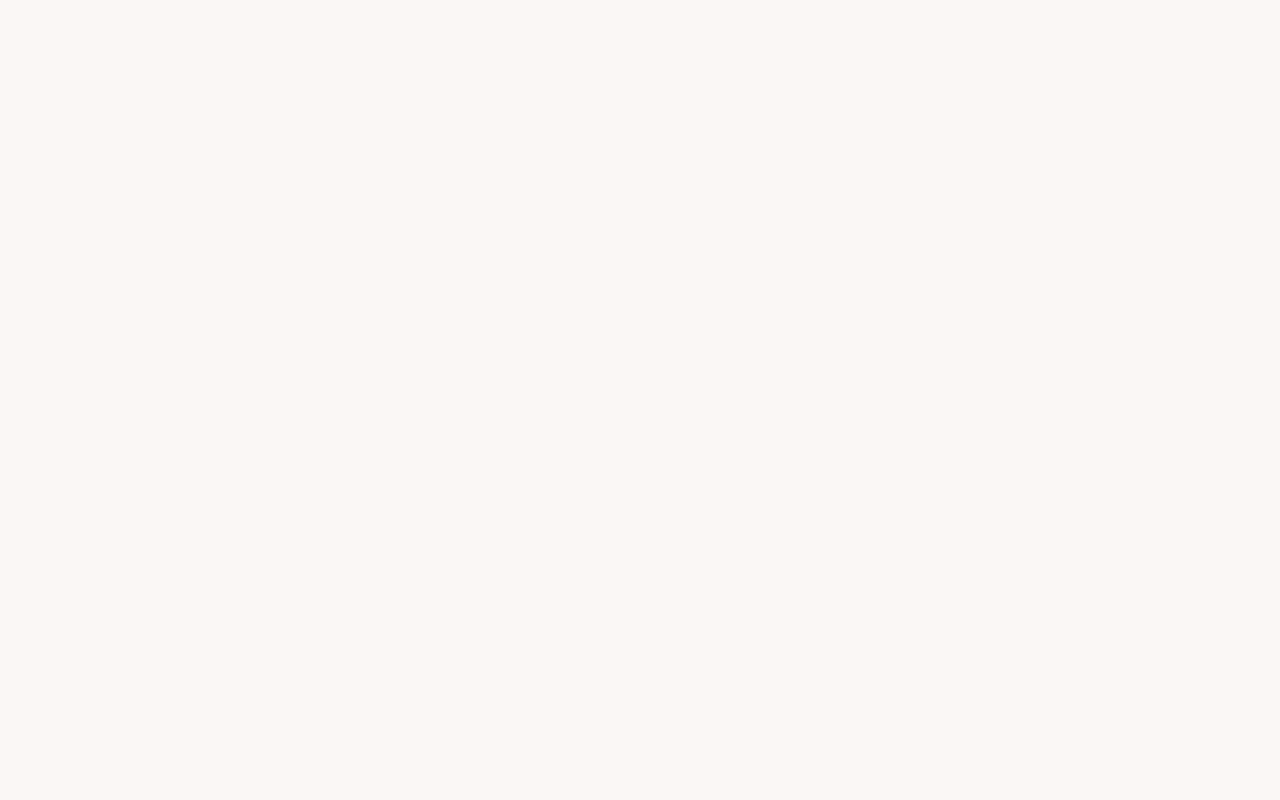
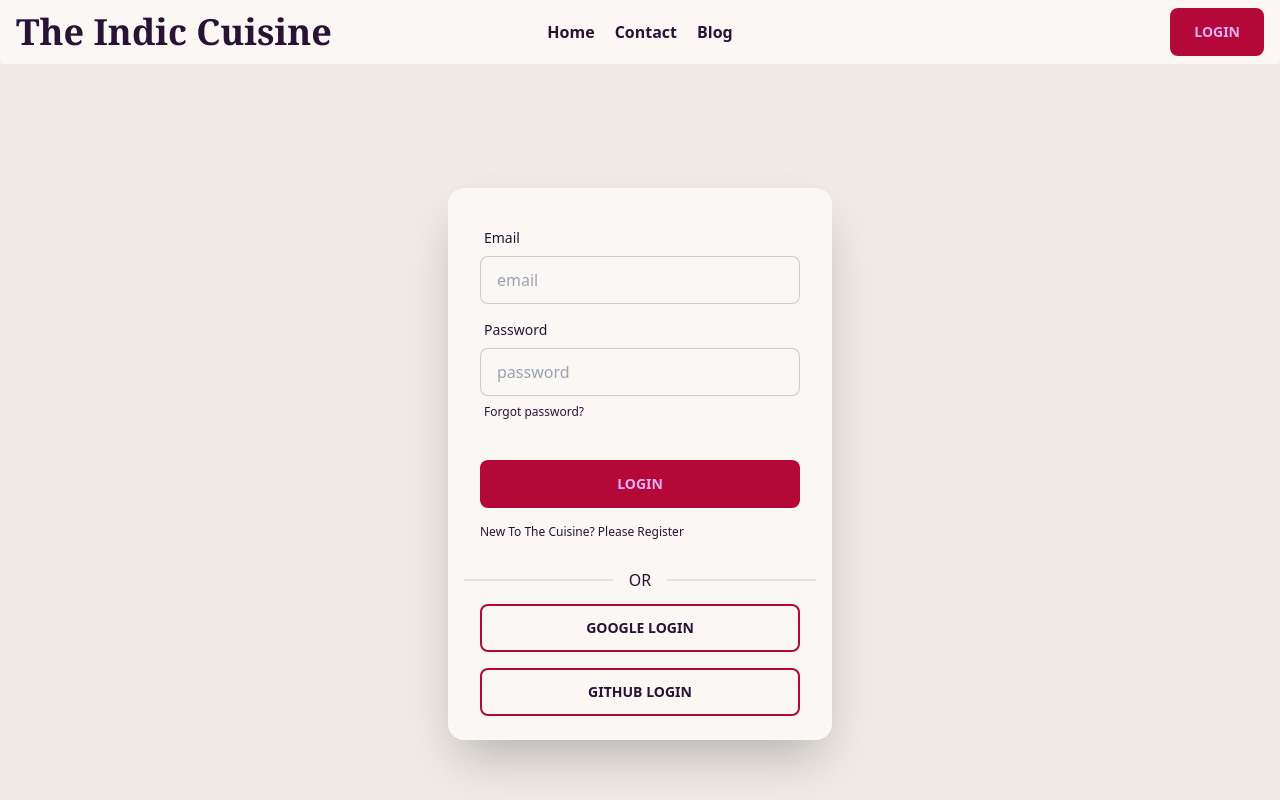
Before and after one commit to ACM-Anik/the-indic-cuisine-client, a React (Vite) app: page /login in a window 1280 px wide. Shown: the top 800 px of the page. Built offline with nearby package versions, Linux system fonts and the light colour scheme; no server answers.

Commit message:
firebase email and password's login and register done

```diff
--- a/package.json
+++ b/package.json
@@ -10,6 +10,7 @@
     "preview": "vite preview"
   },
   "dependencies": {
+    "@heroicons/react": "^2.0.17",
     "daisyui": "^2.51.6",
     "firebase": "^9.21.0",
     "localforage": "^1.10.0",
--- a/src/Providers/AuthProvider.jsx
+++ b/src/Providers/AuthProvider.jsx
@@ -1,13 +1,57 @@
-import React from 'react';
-import { getAuth, createUserWithEmailAndPassword } from "firebase/auth";
+import React, { createContext, useEffect, useState } from 'react';
+import { getAuth, createUserWithEmailAndPassword, signInWithEmailAndPassword, signOut, onAuthStateChanged } from "firebase/auth";
+import app from '../firebase/firebase.config';
 
-const auth = getAuth();
+
+
+export const AuthContext = createContext(null);
+const auth = getAuth(app);
+
+
 
 const AuthProvider = ({children}) => {
+    const [user, setUser] = useState(null);
+    const [loading, setLoading] = useState(false);
+
+    const createUser = (email, password) => {
+        setLoading(true);
+        return createUserWithEmailAndPassword(auth, email, password);
+    }
+
+    const signIn = (email, password) => {
+        setLoading(true);
+        return signInWithEmailAndPassword(auth, email, password);
+    }
+
+    const logOut = () =>{
+        setLoading(true);
+        return signOut(auth);
+    }
+
+    useEffect(()=>{
+        const unsubscribe = onAuthStateChanged(auth, loggedInUser =>{
+            console.log("LoggedIn user inside the auth state observer", loggedInUser);
+            setUser(loggedInUser);
+            setLoading(false);
+        });
+
+        return () =>{
+            unsubscribe();
+        }
+    },[])
+
+    const authInfo = {
+            user,
+            loading,
+            createUser,
+            signIn,
+            logOut
+    };
+
     return (
-        <div>
-
-        </div>
+        <AuthContext.Provider value={authInfo}>
+            {children}
+        </AuthContext.Provider>
     );
 };
 
--- a/src/pages/Home/Home.jsx
+++ b/src/pages/Home/Home.jsx
@@ -11,7 +11,7 @@ const Home = () => {
     }, [])
 
     return (
-        <div>
+        <div className='min-h-screen'>
             {/* Banner */}
             <section>
                 <div className="hero min-h-fit rounded" style={{ backgroundImage: `url("https://img.freepik.com/premium-photo/top-view-indian-food-spices_23-2148747592.jpg?w=740")`, height: '600px' }}>
@@ -29,8 +29,8 @@ const Home = () => {
                 <h1 className='text-5xl font-bold text-center my-6'>All The Best Chefs</h1>
                 <div className='grid md:grid-cols-2 lg:grid-cols-3 gap-6 '>
                     {chefs?.map(singleChefs =>
-                        <div className="card md:w-96 lg:w-[400px] mx-2 bg-base-100 shadow-xl">
-                            <figure><img style={{height:"320px"}} src={singleChefs.picture} alt="chefs" /></figure>
+                        <div key={singleChefs.id} className="card md:w-96 lg:w-[400px] mx-2 bg-base-100 shadow-xl">
+                            <figure><img style={{height:"300px"}} src={singleChefs.picture} alt="chefs" /></figure>
                             <div className="card-body">
                                 <h2 className="card-title">{singleChefs.name}</h2>
                                 <p>If a dog chews shoes whose shoes does he choose?</p>
--- a/src/pages/Login/Login.jsx
+++ b/src/pages/Login/Login.jsx
@@ -1,9 +1,10 @@
 import React, { useContext, useState } from 'react';
 import { Link } from 'react-router-dom';
-// import { AuthContext } from '../providers/AuthProvider';
+import { AuthContext } from '../../Providers/AuthProvider';
+
 
 const Login = () => {
-    // const { signIn, signInWithGoogle } = useContext(AuthContext);
+    const { signIn } = useContext(AuthContext);
 
     const [success, setSuccess] = useState('');
     const [error, setError] = useState('');
@@ -16,18 +17,32 @@ const Login = () => {
         const password = form.password.value;
         console.log(email, password);
 
-        // signIn(email, password)
-        // .then(result =>{
+        signIn(email, password)
+            .then(result => {
+                const loggedUser = result.user;
+                setSuccess(loggedUser);
+                console.log(loggedUser);
+                form.reset();
+
+            })
+            .catch(error => {
+                setError(error);
+                console.log(error.message);
+
+            })
+    }
+
+    const handleGoogleSignIn = () => {
+        // signInWithGoogle()
+        // .then(result => {
         //     const loggedUser = result.user;
         //     console.log(loggedUser);
-        //     form.reset();
         // })
-        // .catch(error =>{
-        //     console.log(error.message);
+        // .catch(error => {
+        //     console.log(error);
         // })
     }
-
-    const handleGoogleSignIn = () =>{
+    const handleGithubSignIn = () => {
         // signInWithGoogle()
         // .then(result => {
         //     const loggedUser = result.user;
@@ -39,39 +54,55 @@ const Login = () => {
     }
     return (
         <div className="hero min-h-screen bg-base-200">
-            <div className="hero-content flex-col">
-                <div className="text-center">
+            {/* <div className="hero-content flex"> */}
+                {/* <div className="text-center">
                     <h1 className="text-5xl font-bold">Please Login Here!</h1>
-                </div>
+                </div> */}
                 <div className="card flex-shrink-0 w-full max-w-sm shadow-2xl bg-base-100">
                     <form onSubmit={handleLogin} className="card-body pb-4">
                         <div className="form-control">
                             <label className="label">
                                 <span className="label-text">Email</span>
                             </label>
-                            <input type="email" name="email" placeholder="email" className="input input-bordered" required />
+                            <input type="email" name="email" placeholder="email" className="input input-bordered rounded-lg" required />
                         </div>
                         <div className="form-control">
                             <label className="label">
                                 <span className="label-text">Password</span>
                             </label>
-                            <input type="password" name="password" placeholder="password" className="input input-bordered" required />
+                            <input type="password" name="password" placeholder="password" className="input input-bordered rounded-lg" required />
                             <label className="label">
                                 <a href="#" className="label-text-alt link link-hover">Forgot password?</a>
                             </label>
                         </div>
                         <div className="form-control mt-6">
-                            <button className="btn btn-primary">Login</button>
+                            <button className="btn rounded-lg md:px-6 border-0 bg-[#b40839] hover:bg-[#7f0427]">Login</button>
                         </div>
                     </form>
                     <Link to="/register" className="label-text-alt link link-hover ms-8 mb-4">
                         New To The Cuisine? Please Register
                     </Link>
+
+                    <div className="divider mx-4">OR</div>
+
+                    <div className="grid gap-4 card place-items-center mx-8">
+                        <button onClick={handleGoogleSignIn} className='btn btn-outline rounded-lg w-full border-2 border-[#b40839] hover:bg-[#7f0427]'>Google Login</button>
+                        <button onClick={handleGithubSignIn} className='btn btn-outline rounded-lg w-full border-2 border-[#b40839] hover:bg-[#7f0427]'>Github Login</button>
+                    </div>
+                <br />
+                {success &&
+                    <h5 className="text-success">
+                        LogIn successfully done!
+                    </h5>
+                }
+
+                {error &&
+                    <h5 className="text-danger">
+                        {error}
+                    </h5>
+                }
                 </div>
-                <dir>
-                    <button onClick={handleGoogleSignIn} className='btn btn-primary'>Google Login</button>
-                </dir>
-            </div>
+            {/* </div> */}
         </div>
     );
 };
--- a/src/pages/Login/Register.jsx
+++ b/src/pages/Login/Register.jsx
@@ -1,12 +1,13 @@
-// import React, { useContext } from 'react';
+import React, { useContext, useState } from 'react';
 import { Link } from 'react-router-dom';
-// import { AuthContext } from '../providers/AuthProvider';
+import { AuthContext } from '../../Providers/AuthProvider';
+
 
 const Register = () => {
+    const [error, setError] = useState('');
+    const { user, createUser } = useContext(AuthContext);
 
-    // const {user, createUser} = useContext(AuthContext);
-
-    const handleRegister = (event) =>{
+    const handleRegister = (event) => {
         event.preventDefault();
 
         const form = event.target;
@@ -15,21 +16,24 @@ const Register = () => {
         const password = form.password.value;
         console.log(name, email, password);
 
-        // createUser(email, password)
-        // .then(result => {
-        //     const loggedUser = result.user;
-        //     // console.log(loggedUser);
-        //     form.reset();
-        // })
-        // .catch(error => {
-        //     console.log(error.message);
-        // })
+        if (password.length < 6) {
+            setError('Password length must be 6 digits or longer');
+            return;
+        }
+
+        createUser(email, password)
+            .then(result => {
+                const loggedUser = result.user;
+                form.reset();
+            })
+            .catch(error => {
+                console.log(error.message);
+            })
     }
 
 
     return (
-        <div>
-            <div className="hero min-h-screen bg-base-200">
+        <div className="hero min-h-screen bg-base-200 py-10">
             <div className="hero-content flex-col lg:flex-row-reverse">
                 <div className="text-center lg:text-left">
                     <h1 className="text-5xl font-bold">Please Register!</h1>
@@ -41,28 +45,34 @@ const Register = () => {
                             <label className="label">
                                 <span className="label-text">Name</span>
                             </label>
-                                <input type="text" name="name" placeholder="name" className="input input-bordered" required />
+                            <input type="text" name="name" placeholder="name" className="input input-bordered rounded-lg" required />
+                        </div>
+                        <div className="form-control">
+                            <label className="label">
+                                <span className="label-text">Photo URL</span>
+                            </label>
+                            <input type="text" name='photo' placeholder="Photo URL" className="input input-bordered rounded-lg" required />
                         </div>
                         <div className="form-control">
                             <label className="label">
                                 <span className="label-text">Email</span>
                             </label>
-                                <input type="email" name="email" placeholder="email" className="input input-bordered" required />
+                            <input type="email" name="email" placeholder="email" className="input input-bordered rounded-lg" required />
                         </div>
                         <div className="form-control">
                             <label className="label">
                                 <span className="label-text">Password</span>
                             </label>
-                                <input type="password" name="password" placeholder="password" className="input input-bordered" required />
+                            <input type="password" name="password" placeholder="password" className="input input-bordered rounded-lg" required />
                             <label className="label">
                                 <Link to="/login" className="label-text-alt link link-hover">Already have an account?</Link>
                             </label>
                         </div>
                         <div className="form-control mt-6">
-                                <button className="btn btn-primary">Register</button>
+                            <button className="btn rounded-lg border-0 bg-[#b40839] hover:bg-[#7f0427]">Register</button>
                         </div>
+                        <p className='text-error'>{error}</p>
                     </form>
-                    </div>
                 </div>
             </div>
         </div>
--- a/src/pages/Shared/Footer/Footer.jsx
+++ b/src/pages/Shared/Footer/Footer.jsx
@@ -37,7 +37,7 @@ const Footer = () => {
             </footer>
             <footer className="footer footer-center p-4 bg-base-300 text-base-content">
                 <div>
-                    <p>Copyright © 2023 - All right reserved by ACME Industries Ltd</p>
+                    <p>Copyright © 2023 - All right reserved by The Indic Cuisine</p>
                 </div>
             </footer>
         </div>
--- a/src/pages/Shared/Header/Header.jsx
+++ b/src/pages/Shared/Header/Header.jsx
@@ -1,8 +1,17 @@
-import React from 'react';
+import React, { useContext } from 'react';
 
 import { NavLink, Link } from 'react-router-dom';
+import { AuthContext } from '../../../Providers/AuthProvider';
 
 const Header = () => {
+    const {user, logOut} = useContext(AuthContext);
+
+    const handleLogOut = () => {
+        logOut()
+        .then(result => {})
+        .catch(error => console.log(error));
+    }
+
     return (
         <div className="navbar bg-base-100 shadow-lg rounded px-4">
             <div className="navbar-start">
@@ -27,9 +36,12 @@ const Header = () => {
             </div>
             <div className="navbar-end ">
                 {
-                    // user ?
-                    //     <p className="tooltip" data-tip={"hello"}></p>
-                    //     :
+                    user ?
+                        <span>
+                            <p className="tooltip" data-tip="hello"></p>
+                            <button className='btn rounded-lg md:px-6 border-0 bg-[#b40839] hover:bg-[#7f0427]' onClick={handleLogOut}>sign Out</button>
+                        </span>
+                        :
                         <Link to="/login" className="btn rounded-lg md:px-6 border-0 bg-[#b40839] hover:bg-[#7f0427]">Login</Link>
                 }
             </div>
```
Also changed, not shown: 1 other file (tests, documents, lock files or other folders). Lines whose indentation alone changed are shown as unchanged.
